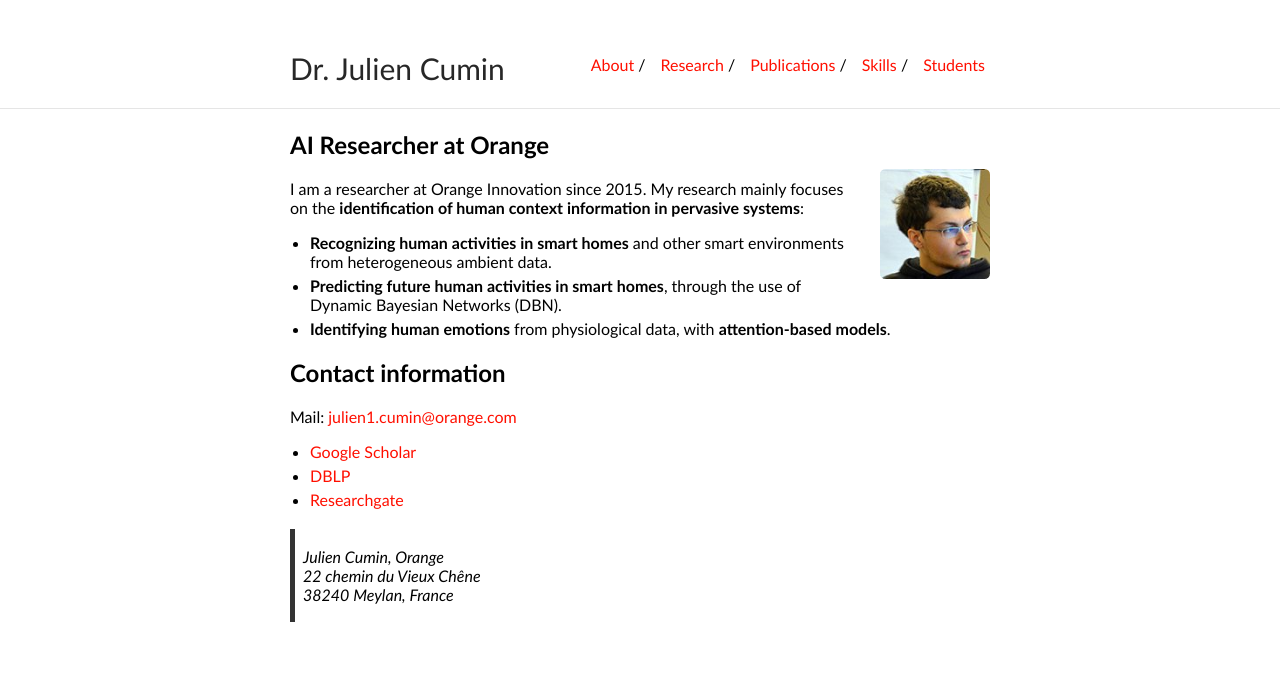
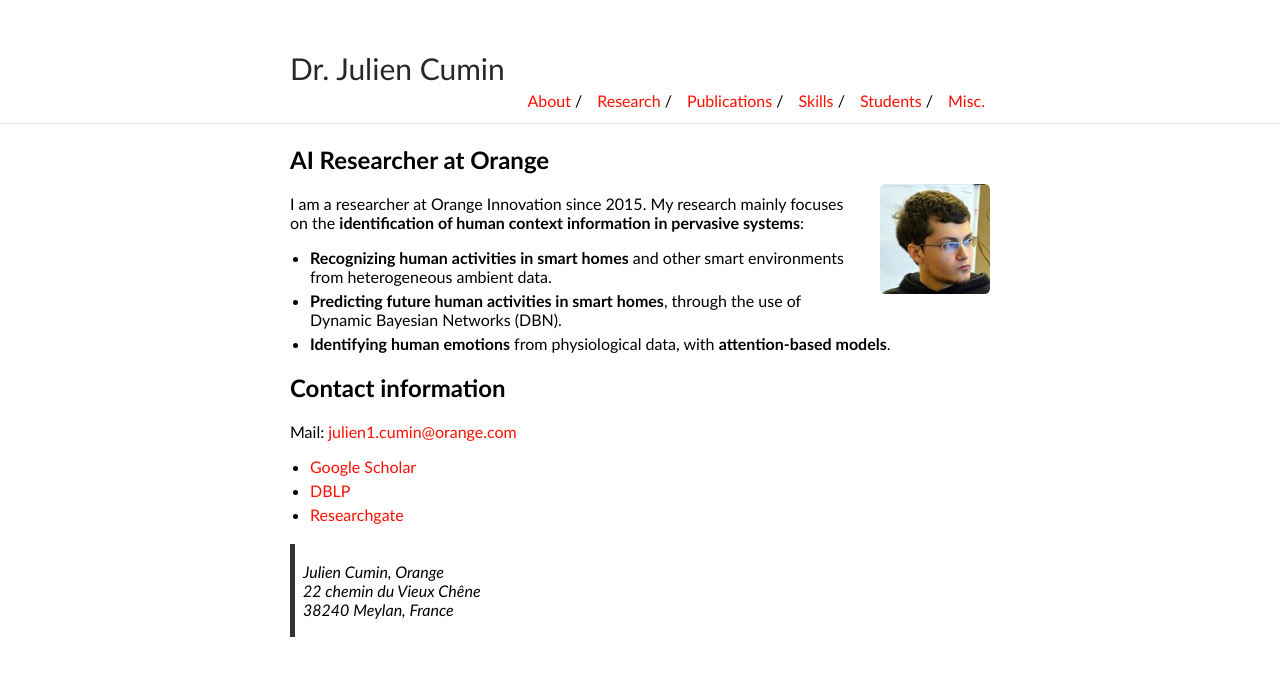
Before and after one commit to JCumin/jcumin.github.io, a Jekyll site: the page built from index.md, in a window 1280 px wide. Shown: the top 676 px of the page. Built offline with Jekyll 4.4.1, drawn with Linux system fonts in a browser that asks for light colours.

Commit message:
Update _config.yml

```diff
--- a/_config.yml
+++ b/_config.yml
@@ -25,3 +25,5 @@ nav:
    link: "skills"
  - name: "Students"
    link: "students"
+ - name: "Misc."
+   link: "misc"
```
